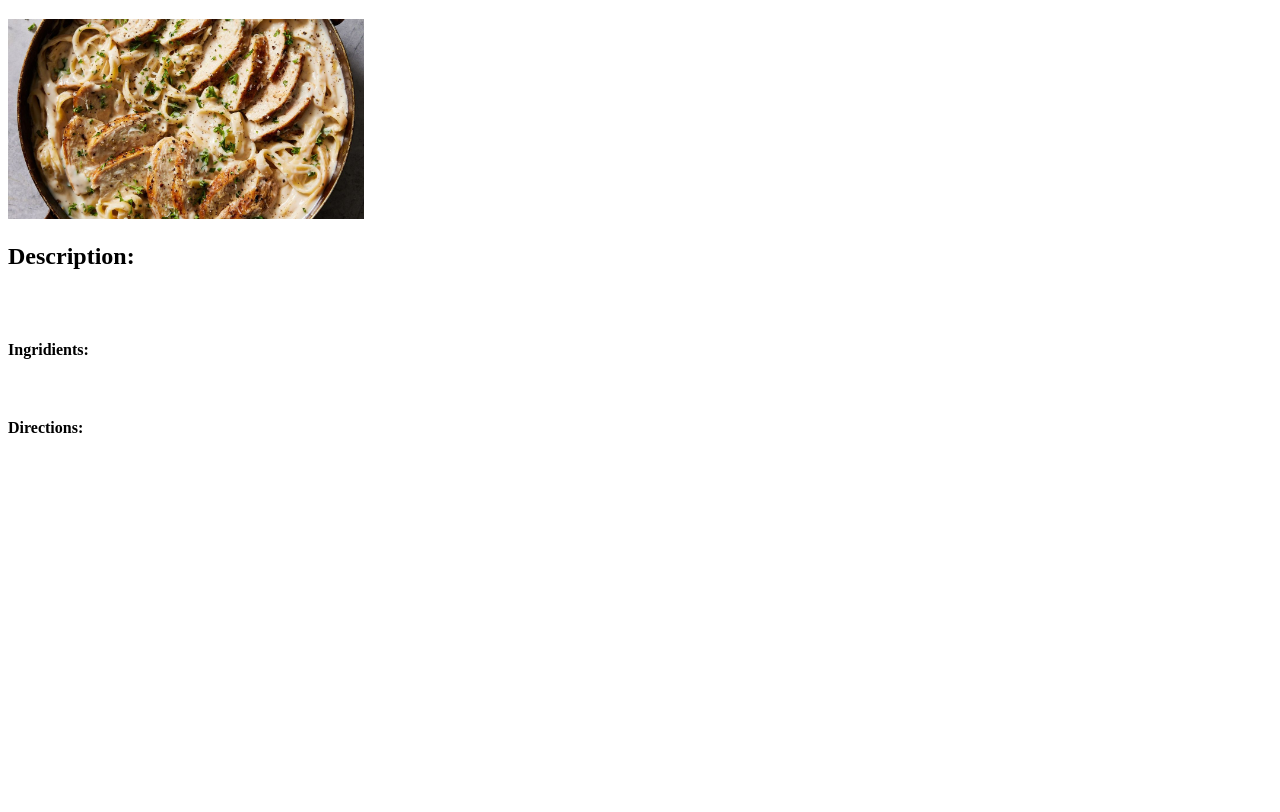
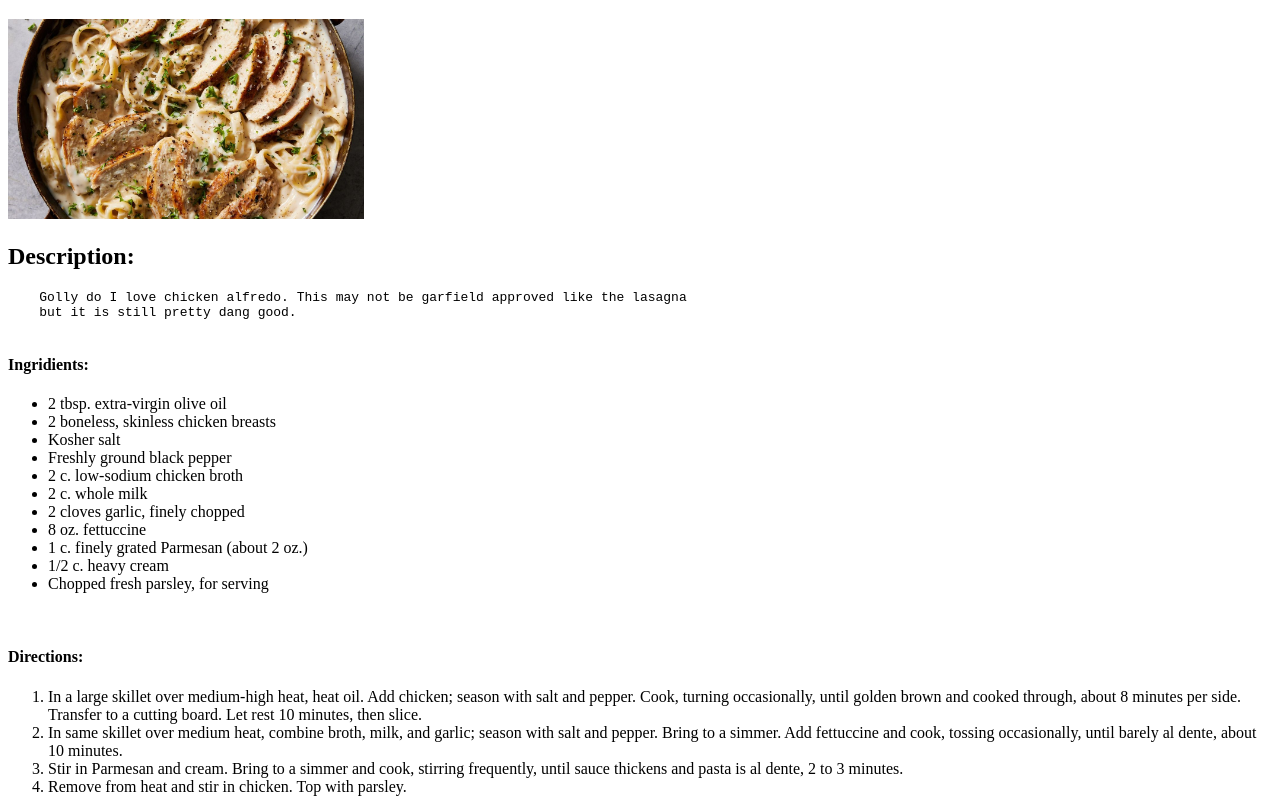
Before and after one commit to colbynance/odin-recipies, a plain HTML site: page recipes/chicken_alfredo.html in a window 1280 px wide. Shown: the part 79-891 px from the top of the page. Before the commit the page ends 800 px from the top, so only its background shows below. Drawn offline with Linux system fonts and the light colour scheme.

Commit message:
Provide additions to info on chicken_alfredo
Adds the list of ingredients as well as the steps to cook this recipe.

```diff
--- a/recipes/chicken_alfredo.html
+++ b/recipes/chicken_alfredo.html
@@ -10,16 +10,30 @@
     <img src="images/chicken-alfredo.jpg" height="200px"> <br>
     <h2>Description: </h2>
     <pre>
-
+    Golly do I love chicken alfredo. This may not be garfield approved like the lasagna
+    but it is still pretty dang good.
     </pre>
     <h4>Ingridients: </h4>
     <ul>
-
+        <li>2 tbsp. extra-virgin olive oil</li>
+        <li>2 boneless, skinless chicken breasts</li>
+        <li>Kosher salt</li>
+        <li>Freshly ground black pepper</li>
+        <li>2 c. low-sodium chicken broth</li>
+        <li>2 c. whole milk</li>
+        <li>2 cloves garlic, finely chopped</li>
+        <li>8 oz. fettuccine</li>
+        <li>1 c. finely grated Parmesan (about 2 oz.)</li>
+        <li>1/2 c. heavy cream</li>
+        <li>Chopped fresh parsley, for serving </li>
     </ul>
     <br>
     <h4>Directions: </h4>
     <ol start="1">
-
+        <li>In a large skillet over medium-high heat, heat oil. Add chicken; season with salt and pepper. Cook, turning occasionally, until golden brown and cooked through, about 8 minutes per side. Transfer to a cutting board. Let rest 10 minutes, then slice.</li>
+        <li>In same skillet over medium heat, combine broth, milk, and garlic; season with salt and pepper. Bring to a simmer. Add fettuccine and cook, tossing occasionally, until barely al dente, about 10 minutes.</li>
+        <li>Stir in Parmesan and cream. Bring to a simmer and cook, stirring frequently, until sauce thickens and pasta is al dente, 2 to 3 minutes.</li>
+        <li>Remove from heat and stir in chicken. Top with parsley.</li>
     </ol>
 
 </body>
```
